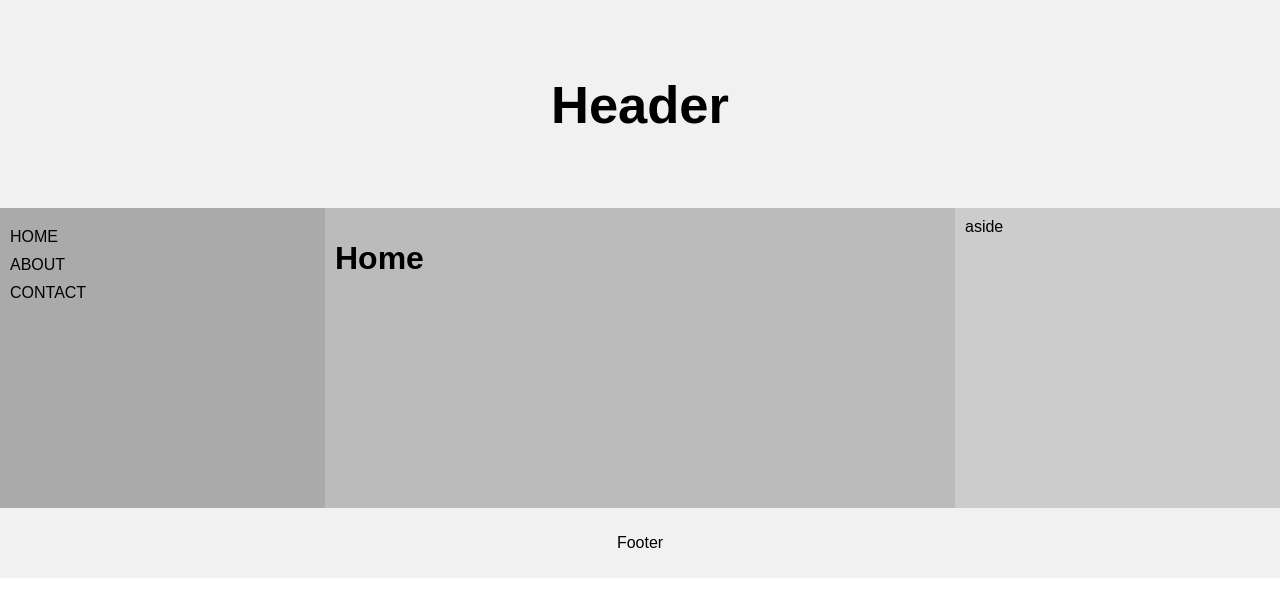
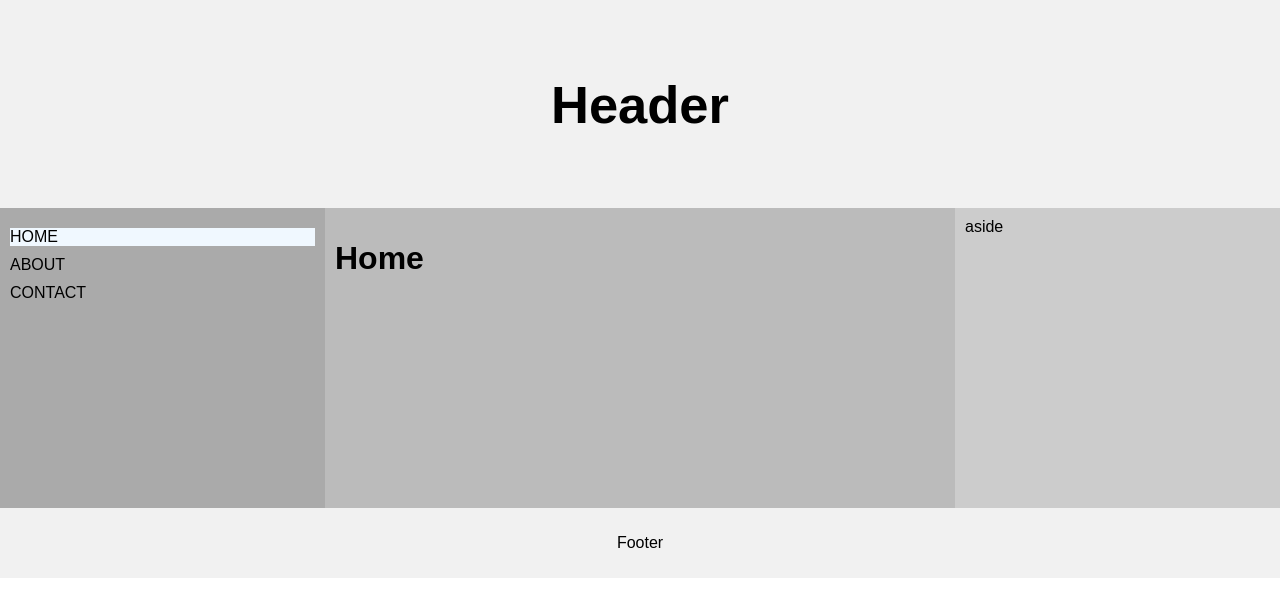
Before and after one commit to griel-hcodelab/hcode-lab-react, a Next.js app in the folder hcodelab-api/: page / in a window 1280 px wide. Shown: the top 616 px of the page. Built offline with nearby package versions, Linux system fonts and the light colour scheme.

Commit message:
Usando módulos CSS

```diff
--- /dev/null
+++ b/hcodelab-api/components/Menu/Menu.module.css
@@ -0,0 +1,7 @@
+.li {
+    background-color: aliceblue;
+}
+
+.li:hover {
+    background-color: #FFF;
+}
--- a/hcodelab-api/components/Menu/index.tsx
+++ b/hcodelab-api/components/Menu/index.tsx
@@ -1,11 +1,15 @@
 import Link from "next/link";
+
+import style from './Menu.module.css';
+
+
 
 const Menu = () => {
     return (
         <>
             <nav className="column side" style={{ backgroundColor: '#aaa' }}>
                 <ul>
-                    <li>
+                    <li className={style.li}>
                         <Link href="/">
                             <a>HOME</a>
                         </Link>
```
